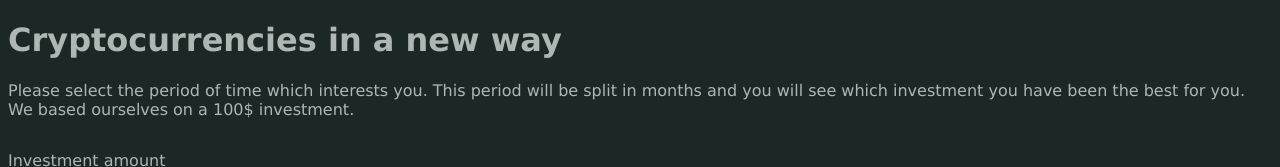
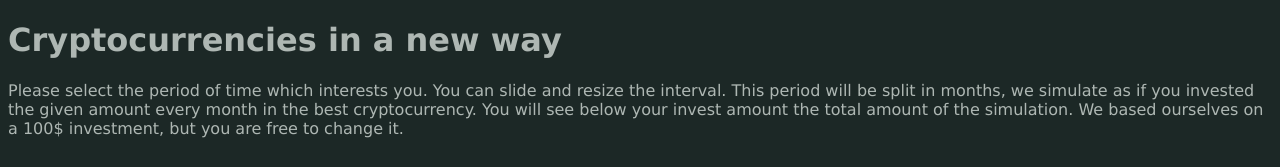
Before and after one commit to emlg/dataviz-project, a plain HTML site: page investmode/index.html in a window 1280 px wide. Shown: the top 167 px of the page. Drawn offline with nearby package versions, Linux system fonts and the light colour scheme.

Commit message:
Text update

```diff
--- a/investmode/index.html
+++ b/investmode/index.html
@@ -9,9 +9,10 @@
 
 <body bgcolor = "#1C2826" >
   <h1>Cryptocurrencies in a new way</h1>
-  <p>Please select the period of time which interests you.
-    This period will be split in months and you will see which investment you have been the best for you.
-    We based ourselves on a 100$ investment.</p>
+  <p>Please select the period of time which interests you. You can slide and resize the interval.
+    This period will be split in months, we simulate as if you invested the given amount every month in the best cryptocurrency.
+    You will see below your invest amount the total amount of the simulation.
+    We based ourselves on a 100$ investment, but you are free to change it.</p>
 
   <div id="visualize">
     <div id="io">
```
Also changed, not shown: classicmode/index.html (+2 -2 lines).
